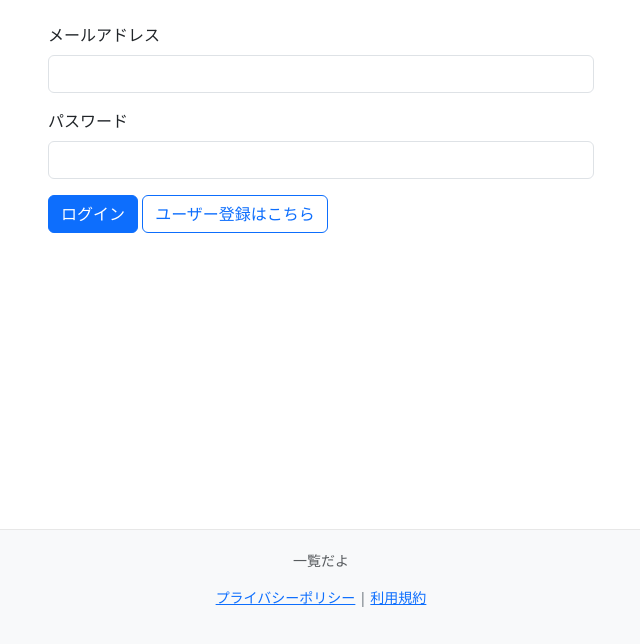
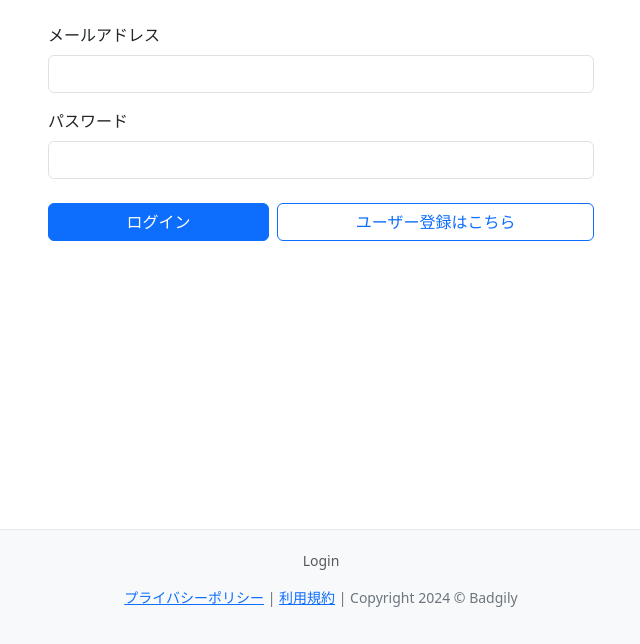
Before and after one commit to Hackathon-Spring-2024-TeamG/team-g-app, a Flask app: page /login in a window 1280 px wide. Shown: the part 156-800 px from the top of the page, without its empty margins (319-959 px from the left). Run offline with Flask 2, Linux system fonts and the light colour scheme.

Commit message:
ユーザー登録・ログイン・その他の画面にヘッダーとフッターのデザインを適用

```diff
--- a/ChatApp/templates/registration/base.html
+++ b/ChatApp/templates/registration/base.html
@@ -6,10 +6,70 @@
   <title>{% block title %}タイトル{% endblock %}</title>
   <!-- Bootstrap CSS -->
   <link href="https://cdn.jsdelivr.net/npm/bootstrap@5.3.0/dist/css/bootstrap.min.css" rel="stylesheet">
+  {% block head %}{% endblock %}
+  <style>
+    #footer {
+      background-color: #f8f9fa;
+      padding: 20px 0;
+      border-top: 1px solid #e7e7e7;
+      font-size: 14px;
+      color: #6c757d;
+      position: fixed;
+      left: 0;
+      bottom: 0;
+      width: 100%;
+      text-align: center;
+    }
+  </style>
 </head>
 <body>
-    {% block body %}<h1>ユーザ登録機能のbaseだよ</h1>{% endblock %}
-    <!-- Bootstrap JS with Popper -->
-    <script src="https://cdn.jsdelivr.net/npm/bootstrap@5.3.0/dist/js/bootstrap.bundle.min.js"></script>
+  {% block header %}
+  <header class="p-3 mb-3 border-bottom bg-primary">
+    <div class="container">
+      <div class="d-flex flex-wrap align-items-center justify-content-center justify-content-lg-start">
+        <a href="/" class="d-flex align-items-center mb-2 mb-lg-0 link-body-emphasis text-decoration-none">
+          <svg class="bi me-2" width="40" height="32" role="img" aria-label="Bootstrap"><use xlink:href="#bootstrap"/></svg>
+        </a>
+        <span class="fs-4" style="color: #fff;">Badgily</span>
+        <ul class="nav col-12 col-lg-auto me-lg-auto mb-2 justify-content-center mb-md-0">
+          <!-- <li><a href="#" class="nav-link px-2 link-secondary">Overview</a></li>
+          <li><a href="#" class="nav-link px-2 link-body-emphasis">Inventory</a></li>
+          <li><a href="#" class="nav-link px-2 link-body-emphasis">Customers</a></li>
+          <li><a href="#" class="nav-link px-2 link-body-emphasis">Products</a></li> -->
+        </ul>
+
+        <form class="col-12 col-lg-auto mb-3 mb-lg-0 me-lg-3" role="search">
+          <!-- <input type="search" class="form-control" placeholder="Search..." aria-label="Search"> -->
+        </form>
+
+        <div class="dropdown text-end">
+          <a href="#" class="d-block link-body-emphasis text-decoration-none dropdown-toggle" data-bs-toggle="dropdown" aria-expanded="false">
+            <img src="/static/img/user_default.png" alt="" width="32" height="32" class="rounded-circle">
+          </a>
+          <ul class="dropdown-menu text-small">
+            <li><a class="dropdown-item" href="#">Profile</a></li>
+            <li><hr class="dropdown-divider"></li>
+            <li><a class="dropdown-item" href="{{ url_for('logout') }}">ログアウト</a></li>
+          </ul>
+        </div>
+      </div>
+    </div>
+  </header>
+  {% endblock %}
+
+  {% block body %}{% endblock %}
+  <footer class="row mt-4">
+    <div class="col-12">
+      <div id="footer" class="text-center">
+        <p id="footer-text" class="text-muted">{% block footer_text %}一覧だよ{% endblock %}</p>
+        <p class="copyright font-2 copyright-l"><a href="/privacy">プライバシーポリシー</a> | <a href="/terms">利用規約</a> | Copyright 2024 © Badgily</p>
+      </div>
+    </div>
+  </footer>
+
+  {% block script %}
+  <!-- Bootstrap JS with Popper -->
+  <script src="https://cdn.jsdelivr.net/npm/bootstrap@5.3.0/dist/js/bootstrap.bundle.min.js"></script>
+  {% endblock %}
 </body>
 </html>
--- a/ChatApp/templates/registration/login.html
+++ b/ChatApp/templates/registration/login.html
@@ -1,4 +1,4 @@
-{% extends "base.html" %}
+{% extends "registration/base.html" %}
 
 {% block title %}<title>ログイン</title>{% endblock %}
 
@@ -27,10 +27,14 @@
             <label for="password" class="form-label">パスワード</label>
             <input type="password" class="form-control" name="password" id="password" required>
           </div>
-          <button type="submit" class="btn btn-primary">ログイン</button>
-          <a href="{{ url_for('signup') }}" class="btn btn-outline-primary">ユーザー登録はこちら</a>
+          <div class="d-flex justify-content-center my-4 gap-2">
+            <button type="submit" class="btn btn-primary flex-grow-1">ログイン</button>
+            <a href="{{ url_for('signup') }}" class="btn btn-outline-primary flex-grow-1">ユーザー登録はこちら</a>
+          </div>
         </form>
       </div>
     </div>
   </div>
 {% endblock %}
+
+{% block footer_text %}Login{% endblock %}
```
Also changed, not shown: ChatApp/templates/registration/signup.html (+6 -2 lines).
